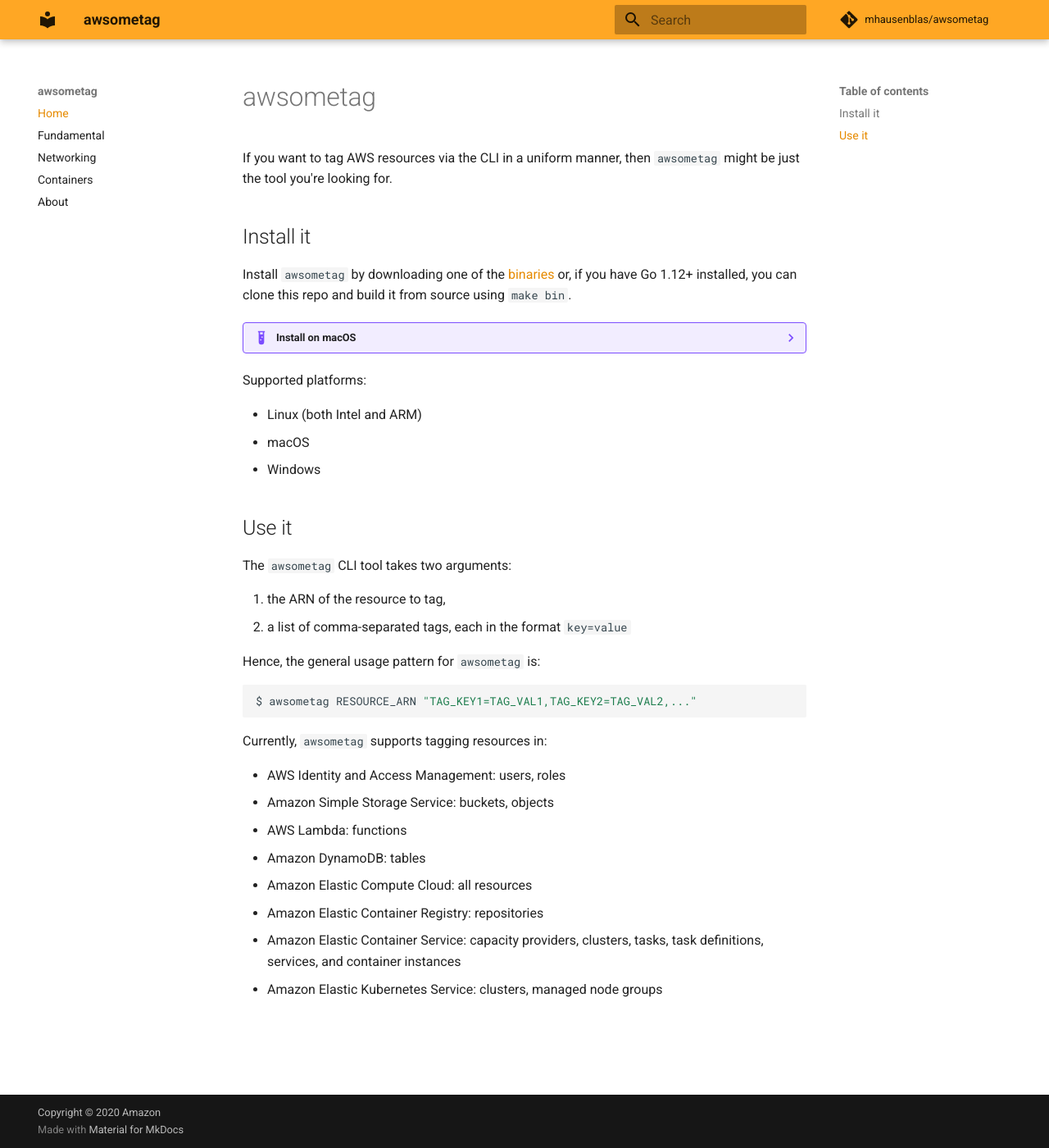
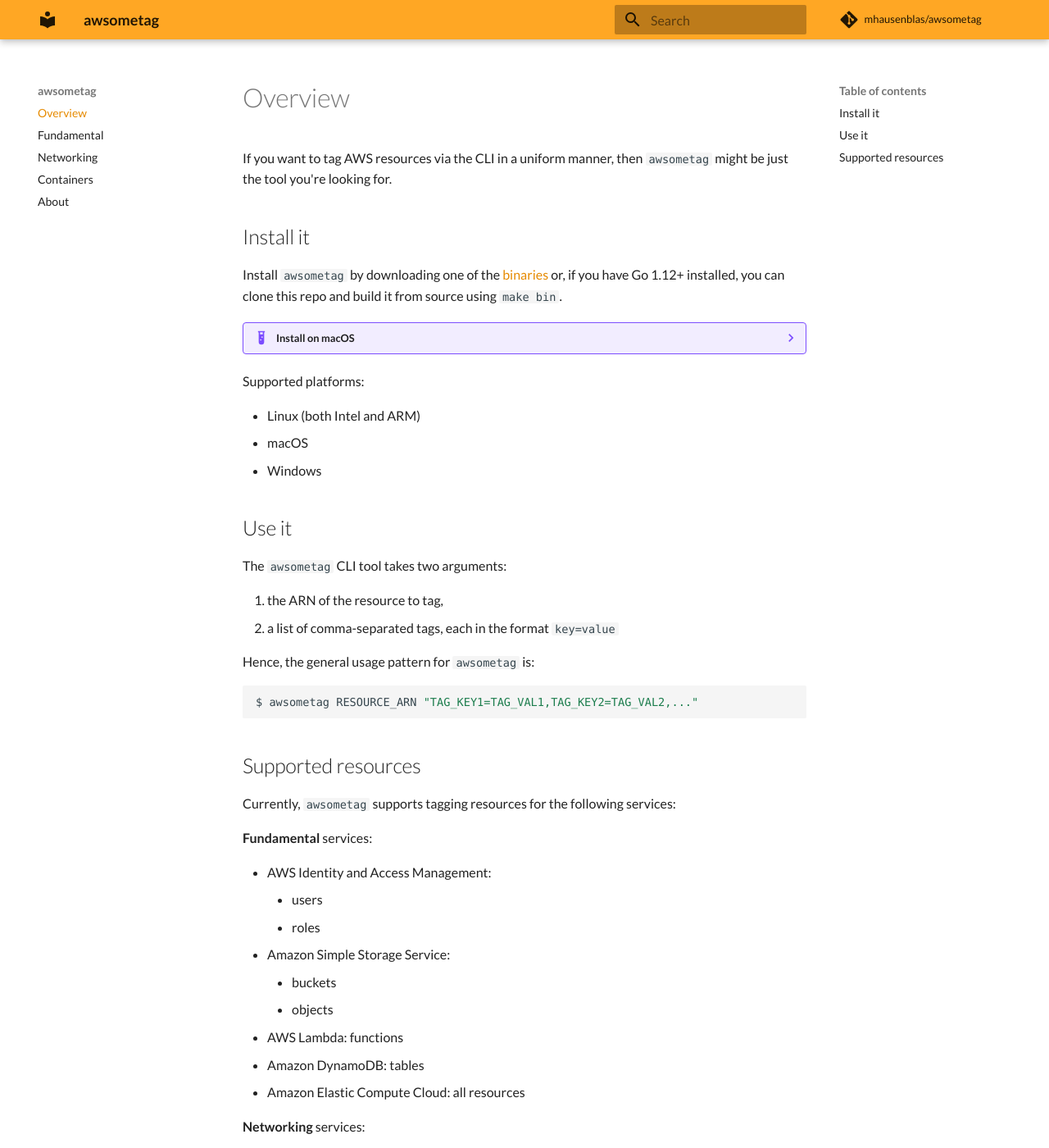
Before and after one commit to mhausenblas/awsometag, an MkDocs documentation site: the page built from docs/index.md, in a window 1280 px wide and 1400 px high. Shown: the whole window at 82% size. Built offline with MkDocs 1.6.1 and Material for MkDocs 9.7.7, drawn with Linux system fonts in a browser that asks for light colours; some web fonts are replaced; comment, search, counter and statistics services are not loaded; some of the changed text lies outside the part shown.

Commit message:
updates user docs
Signed-off-by: Michael Hausenblas <hausenbl@amazon.com>

````diff
--- a/docs/index.md
+++ b/docs/index.md
@@ -1,5 +1,3 @@
-# awsometag
-
 If you want to tag AWS resources via the CLI in a uniform manner, then `awsometag` might be just the tool you're looking for.
 
 ## Install it
@@ -37,13 +35,38 @@ Hence, the general usage pattern for `awsometag` is:
 $ awsometag RESOURCE_ARN "TAG_KEY1=TAG_VAL1,TAG_KEY2=TAG_VAL2,..."
 ```
 
-Currently, `awsometag` supports tagging resources in:
+## Supported resources
 
-- AWS Identity and Access Management: users, roles
-- Amazon Simple Storage Service:  buckets, objects
+Currently, `awsometag` supports tagging resources for the following services:
+
+**Fundamental** services:
+
+- AWS Identity and Access Management:
+    - users
+    - roles
+- Amazon Simple Storage Service:
+    - buckets
+    - objects
 - AWS Lambda: functions
 - Amazon DynamoDB: tables
 - Amazon Elastic Compute Cloud: all resources
+
+**Networking** services:
+
+- Elastic Load Balancing:
+    - Classic LBs
+    - ALBs
+    - NLBs
+
+**Container** services:
+
 - Amazon Elastic Container Registry: repositories
-- Amazon Elastic Container Service: capacity providers, clusters, tasks, task definitions, services, and container instances
-- Amazon Elastic Kubernetes Service: clusters, managed node groups
+- Amazon Elastic Container Service:
+    - capacity providers
+    - clusters
+    - tasks and task definitions
+    - services
+    - container instances
+- Amazon Elastic Kubernetes Service:
+    - clusters
+    - managed node groups
--- a/mkdocs.yml
+++ b/mkdocs.yml
@@ -5,16 +5,19 @@ repo_name: 'mhausenblas/awsometag'
 repo_url: 'https://github.com/mhausenblas/awsometag'
 copyright: 'Copyright &copy; 2020 Amazon'
 nav:
-    - Home: index.md
+    - Overview: index.md
     - Fundamental: fundamental.md
     - Networking: networking.md
     - Containers: containers.md
     - About: about.md
 theme:
     name: 'material'
+    font:
+      text: 'Lato'
+      code: 'PT Mono'
     palette:
       primary: 'orange'
-      accent: 'amber'
+      accent: 'blue'
     highlightjs: true
     hljs_languages:
         - yaml
````
Also changed, not shown: docs/networking.md (+33 -2 lines).
